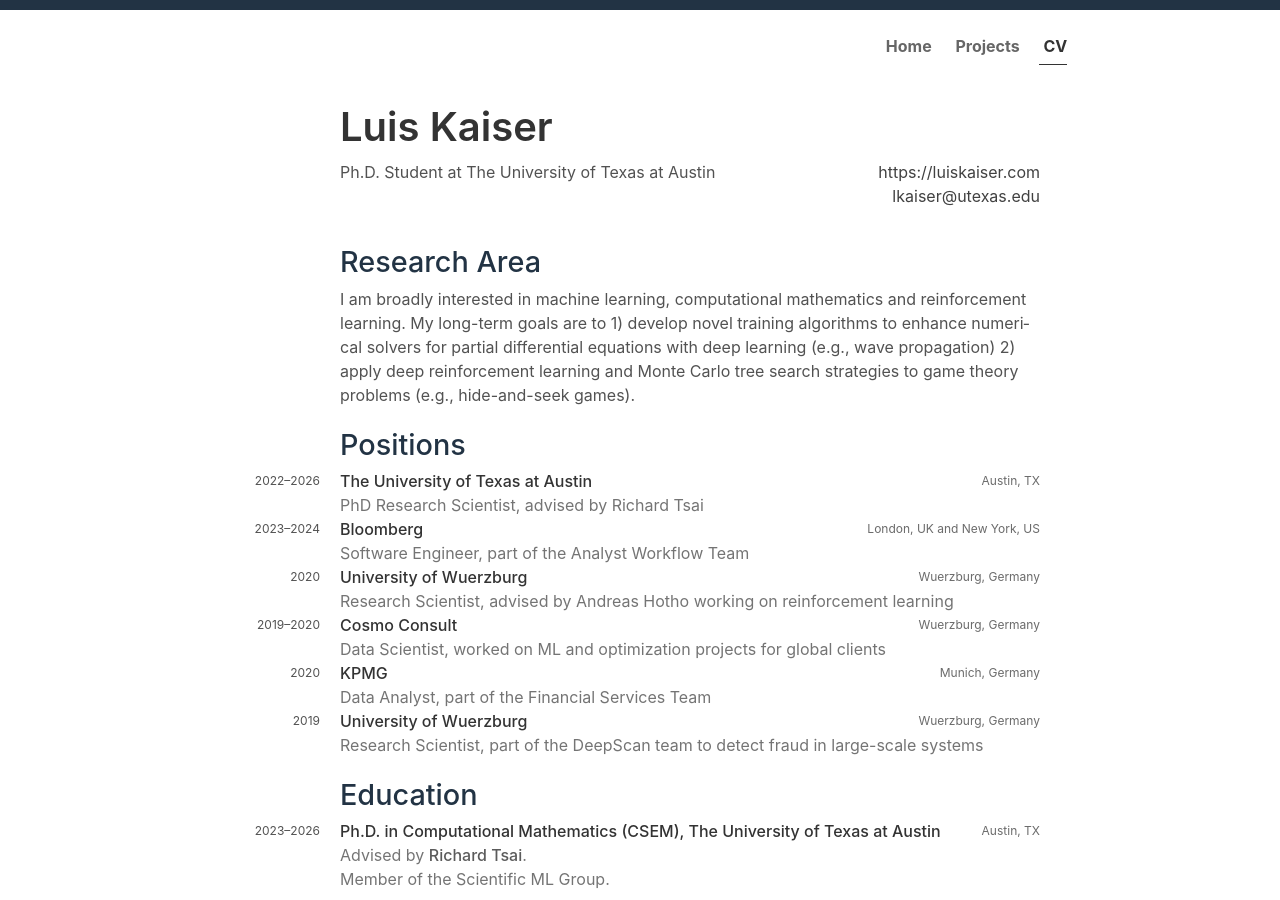
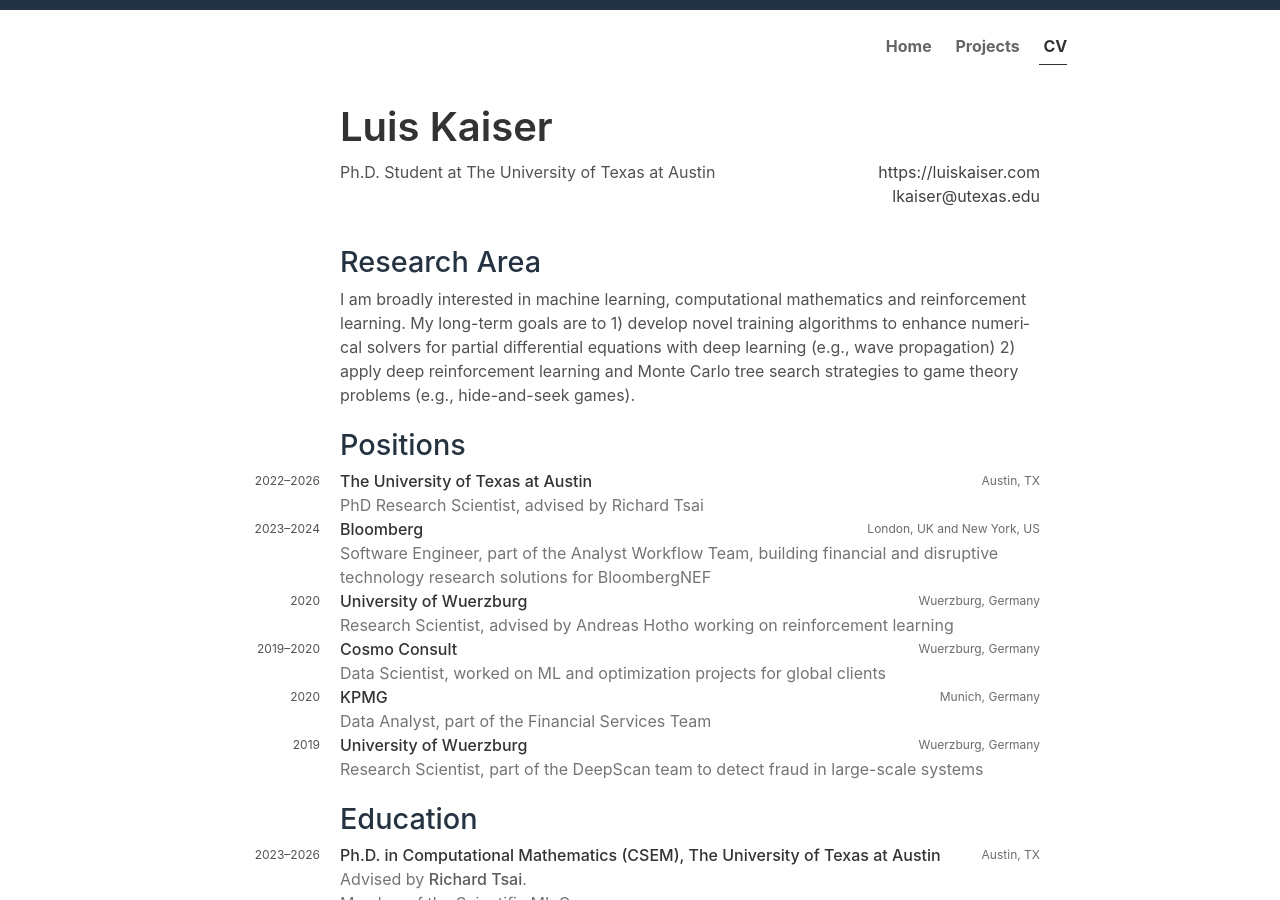
Before and after one commit to utkaiser/utkaiser.github.io, a Jekyll site: the page built from cv.html, in a window 1280 px wide and 900 px high. Built offline with Jekyll 4.4.1, drawn with Linux system fonts in a browser that asks for light colours; nearby versions of some CDN libraries.

Commit message:
improve bb experience

```diff
--- a/_data/positions.yml
+++ b/_data/positions.yml
@@ -7,7 +7,7 @@
   years: 2023-2024
   company: Bloomberg
   location: London, UK and New York, US
-  description: part of the Analyst Workflow Team
+  description: part of the Analyst Workflow Team, building financial and disruptive technology research solutions for BloombergNEF
 - title: Research Scientist
   years: 2020
   company: University of Wuerzburg
```
